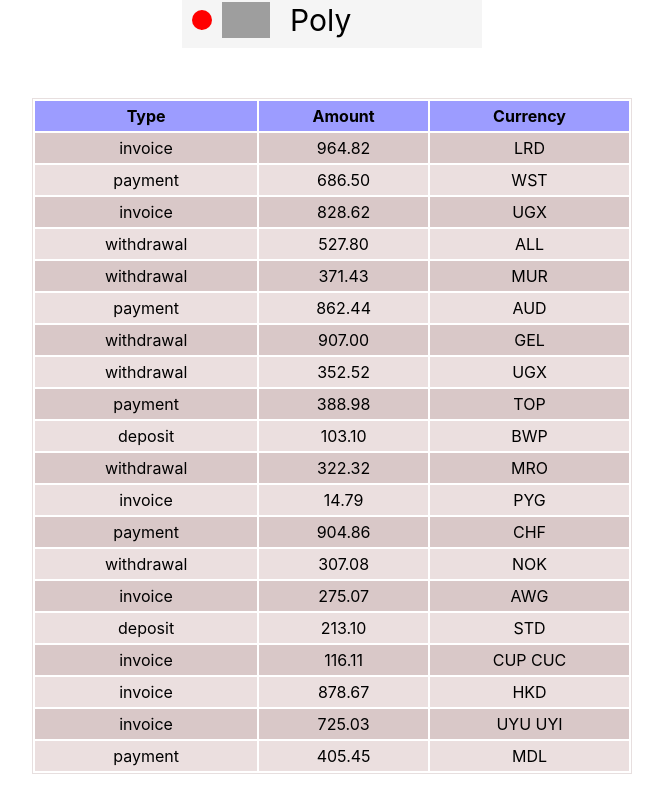
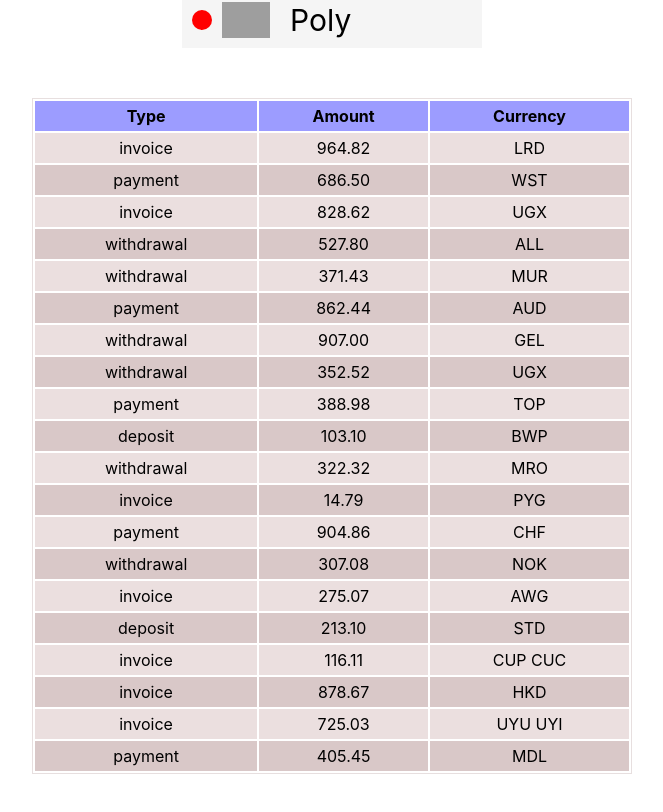
Before and after one commit to PVO-fullstack/goit-react-hw-01-components, a React (Create React App) app: page / in a window 1280 px wide. Shown: the part 940-1752 px from the top of the page, without its empty margins (308-971 px from the left). Built offline with nearby package versions, Linux system fonts and the light colour scheme; grey boxes are pictures that could not be loaded.

Commit message:
Update TransactionHistory.module.css

```diff
--- a/src/Components/TransactionHistory/TransactionHistory.module.css
+++ b/src/Components/TransactionHistory/TransactionHistory.module.css
@@ -15,10 +15,10 @@
   height: 30px;
 }
 
-.transaction_history>tbody>tr:nth-child(2n) {
+.transaction_history>tbody>tr:nth-child(odd) {
   background-color: #ebdfdf;
 }
 
-.transaction_history>tbody>tr:nth-child(2n - 1) {
+.transaction_history>tbody>tr:nth-child(even) {
   background-color: #d9c8c8;
 }
```
